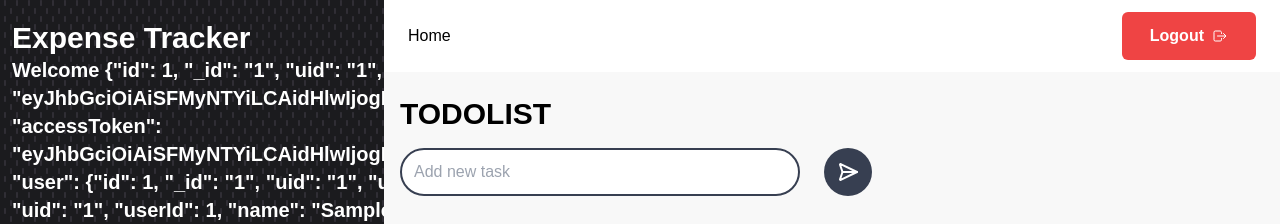
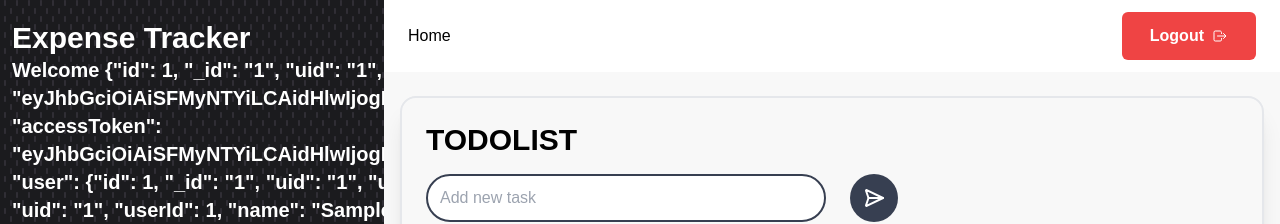
Before and after one commit to Karthikkk-24/BudgetBuddy, a React (Vite) app: page /todo-list in a window 1280 px wide. Shown: the top 224 px of the page. Built offline with nearby package versions, Linux system fonts and the light colour scheme; no server answers; sample sign-in values are in the browser's storage.

Commit message:
Design Changes

```diff
--- a/src/pages/Cashbook.jsx
+++ b/src/pages/Cashbook.jsx
@@ -34,11 +34,12 @@ export default function Cashbook() {
     const formatDate = (param) => {
         const arr = param.split('-');
         return arr[2] + ' / ' + arr[1] + ' / ' + arr[0];
-    }
+    };
 
     return (
         <div className="flex w-full h-full flex-col items-start justify-start gap-5 bg-background px-4 py-6">
-            <h1 className="text-5xl">Cashbook</h1>
+            <div className="w-full h-full border-2 p-6 rounded-2xl shadow-xl">
+                <h1 className="text-5xl mb-4">Cashbook</h1>
                 <div className="w-full h-auto flex flex-col items-center justify-center">
                     <table className="border-2 border-slate-100 w-full">
                         <thead>
@@ -82,5 +83,6 @@ export default function Cashbook() {
                     </table>
                 </div>
             </div>
+        </div>
     );
 }
--- a/src/pages/Completed.jsx
+++ b/src/pages/Completed.jsx
@@ -32,6 +32,7 @@ export default function Completed() {
 
     return (
         <div className="flex flex-col gap-12 w-full h-full items-start justify-start bg-background px-4 py-6">
+            <div className="w-full h-full border-2 p-6 rounded-2xl shadow-xl">
                 <h1 className="text-3xl font-semibold uppercase">Todolist</h1>
                 <div className="w-full h-full items-start justify-start gap-10">
                     <div className="w-full h-auto grid mt-10 grid-cols-3 gap-3">
@@ -46,5 +47,6 @@ export default function Completed() {
                     </div>
                 </div>
             </div>
+        </div>
     );
 }
--- a/src/pages/EMITracker.jsx
+++ b/src/pages/EMITracker.jsx
@@ -8,11 +8,10 @@ export default function EMITracker() {
     const [reminder, setReminder] = useState('');
 
     async function handleSubmit() {
-
         const response = await axios.post(`${BaseURL()}/api/setEMI`, {
             date,
             duration,
-            reminder
+            reminder,
         });
 
         if (response.status === 200) {
@@ -31,6 +30,7 @@ export default function EMITracker() {
 
     return (
         <div className="flex w-full h-full items-start justify-start gap-10 bg-background px-4 py-6 flex-col">
+            <div className="w-full h-full border-2 p-6 rounded-2xl shadow-xl">
                 <div className="flex items-center justify-center w-full h-auto gap-6">
                     <div className="w-1/2 flex flex-col items-start justify-start gap-2">
                         <label className="font-semibold text-sm">Date</label>
@@ -45,7 +45,9 @@ export default function EMITracker() {
                         />
                     </div>
                     <div className="w-1/2 flex flex-col items-start justify-start gap-2">
-                    <label className="font-semibold text-sm">Duration</label>
+                        <label className="font-semibold text-sm">
+                            Duration
+                        </label>
                         <select
                             name="duration"
                             className="w-full h-12 border-2 border-slate-100 rounded-lg p-2"
@@ -91,5 +93,6 @@ export default function EMITracker() {
                     Submit
                 </button>
             </div>
+        </div>
     );
 }
--- a/src/pages/TodoList.jsx
+++ b/src/pages/TodoList.jsx
@@ -73,7 +73,8 @@ export default function TodoList() {
 
     return (
         <div className="flex flex-col gap-4 w-full h-full items-start justify-start bg-background px-4 py-6">
-            <h1 className="text-3xl font-semibold uppercase">Todolist</h1>
+            <div className="w-full h-full border-2 p-6 rounded-2xl shadow-xl">
+                <h1 className="text-3xl font-semibold uppercase mb-4">Todolist</h1>
                 <div className="w-full h-full items-start justify-start gap-10">
                     <div className="w-full flex items-start justify-start gap-6">
                         <input
@@ -102,7 +103,11 @@ export default function TodoList() {
                                 strokeLinejoin="round"
                                 className="icon icon-tabler icons-tabler-outline icon-tabler-send-2"
                             >
-                            <path stroke="none" d="M0 0h24v24H0z" fill="none" />
+                                <path
+                                    stroke="none"
+                                    d="M0 0h24v24H0z"
+                                    fill="none"
+                                />
                                 <path d="M4.698 4.034l16.302 7.966l-16.302 7.966a.503 .503 0 0 1 -.546 -.124a.555 .555 0 0 1 -.12 -.568l2.468 -7.274l-2.468 -7.274a.555 .555 0 0 1 .12 -.568a.503 .503 0 0 1 .546 -.124z" />
                                 <path d="M6.5 12h14.5" />
                             </svg>
@@ -120,5 +125,6 @@ export default function TodoList() {
                     </div>
                 </div>
             </div>
+        </div>
     );
 }
```
Lines whose indentation alone changed are shown as unchanged.
